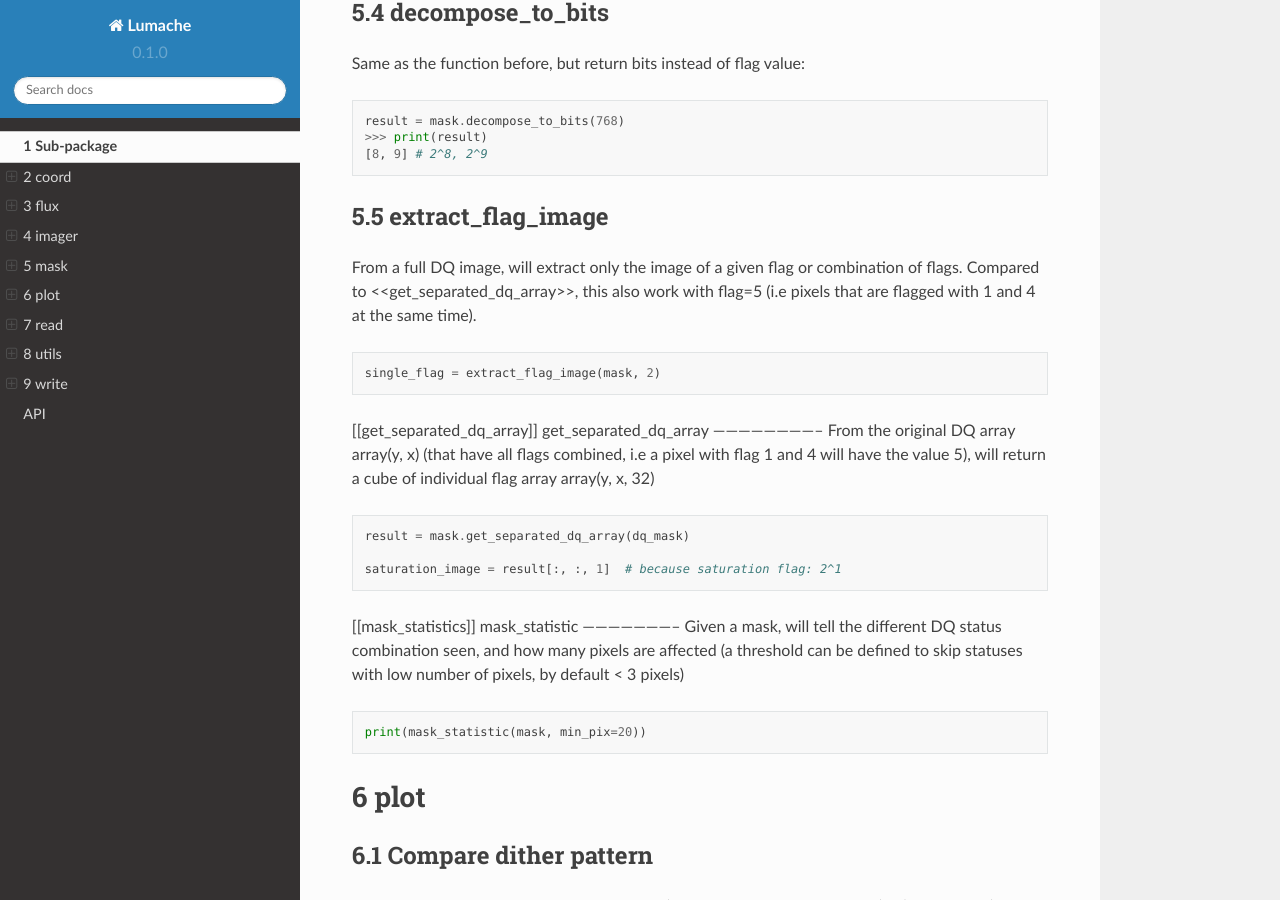
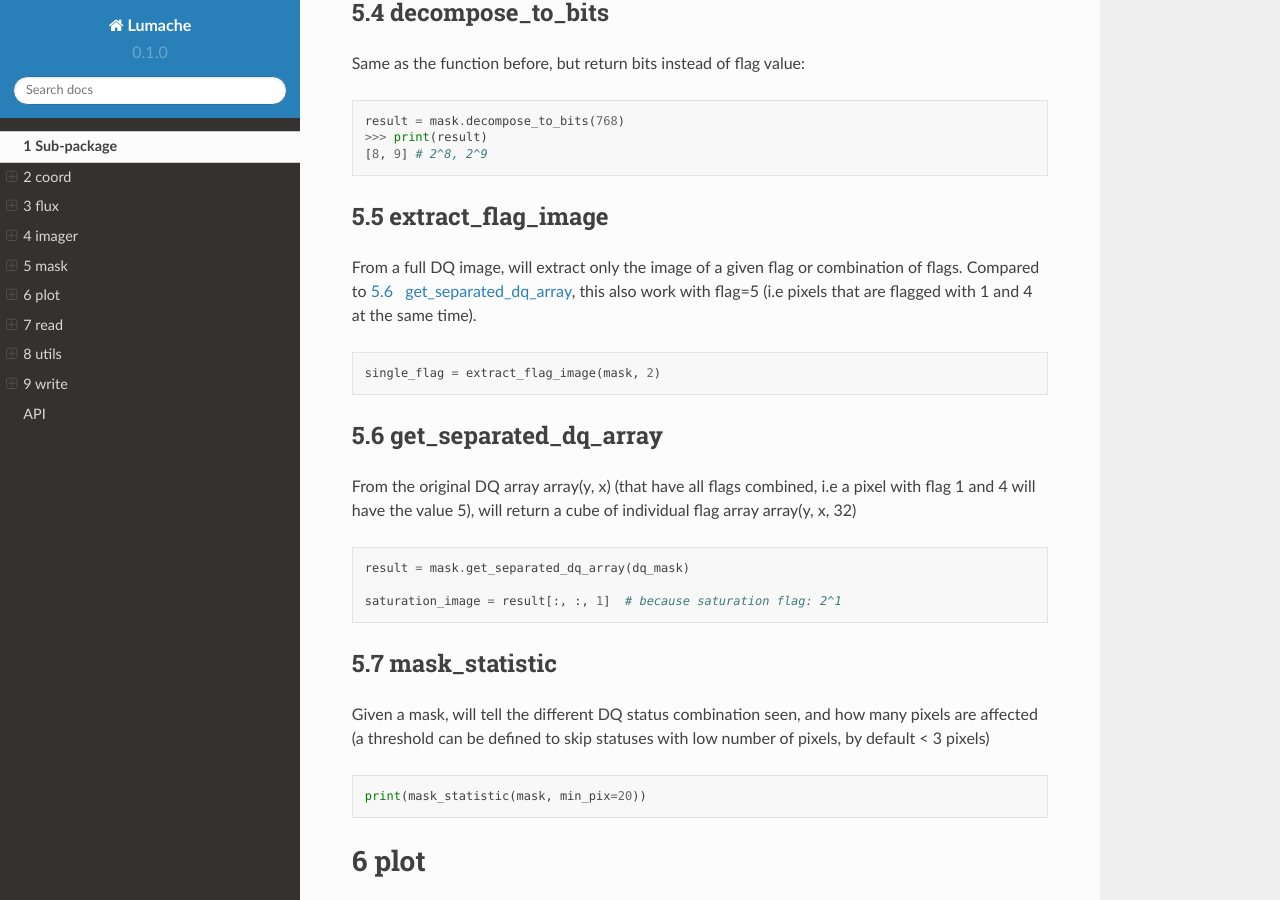
Before and after one commit to ccossou/rtd-tutorial, a Sphinx documentation site: the page built from docs/source/sub-package.rst, in a window 1280 px wide and 900 px high, scrolled down 4568 px. Built offline with Sphinx 7.4.7 and the Read the Docs theme 2.0.0, drawn with Linux system fonts in a browser that asks for light colours; some of the changed text lies outside the part shown.

Commit message:
RST: cross-references

```diff
--- a/docs/source/sub-package.rst
+++ b/docs/source/sub-package.rst
@@ -238,7 +239,8 @@
 
     saturation_image = result[:, :, 1]  # because saturation flag: 2^1
 
-[[mask_statistics]]
+.. _mask_statistics:
+
 mask_statistic
 -----------------------
 Given a mask, will tell the different DQ status combination seen, and how many pixels are affected (a threshold can be defined to skip statuses with low number of pixels, by default < 3 pixels)
@@ -291,7 +293,8 @@
 .Exemple of the *imager.plot.histogram()* function
 image::histogram.svg[]
 
-[[single_image]]
+.. _single_image:
+
 single_image
 -----------------------
 plot one image with ZScale
@@ -312,7 +315,8 @@
 .Exemple of the *imager.plot.single_image()* function
 image::single_image.svg[]
 
-[[MIRI_flag_images]]
+.. _MIRI_flag_images:
+
 MIRI_flag_images
 -----------------------
 Expect list (or one) filenames for a level 2 MIRI imager FITS file, will display the flag image for each file. (e.g. saturation is the flag DQ=2 ; Combined flags also work e.g. 7=4+2+1). The title can be constructed from a header keyword (using the title_keyword parameter), or be provided as a list (using the *titles* parameter, that expect one title per file)
@@ -325,7 +329,8 @@
 .Exemple of the *imager.plot.MIRI_flag_images()* function
 image::saturation_images.svg[]
 
-[[MIRI_saturation_frame]]
+.. _MIRI_saturation_frame:
+
 MIRI_saturation_frame
 -------------------------
 Given one integration ramp image, return the frame number at which each pixel saturate (as an image).
@@ -494,7 +500,8 @@
 
     time = get_exp_time(metadata)
 
-[[mast_reorder]]
+.. _mast_reorder:
+
 reorder_miri_input_folder
 -----------------------------
 (Introduced in v3.10.0)
@@ -525,7 +532,8 @@
     filenames = list_files("simulations/*_cal.fits")
 
 
-[[list_ordered_files]]
+.. _list_ordered_files:
+
 list_ordered_files
 -----------------------
 Given a pattern (using glob) will retrieve a list of FITS filenames, then order them from oldest (first) to newest (last)
```
Also changed, not shown: other parts of docs/source/sub-package.rst (+7 -5 lines).
